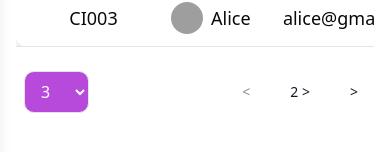
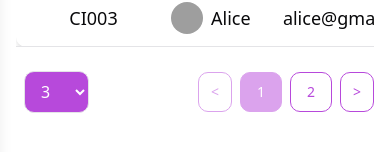
Before and after one commit to NodeKidos/V360_Frontend, a React (Vite) app: page /user in a window 390 px wide. Shown: the part 608-760 px from the top of the page. Built offline with nearby package versions, Linux system fonts and the light colour scheme; grey boxes are pictures that could not be loaded; a web font is replaced by a local one.

Commit message:
pagination updated

```diff
--- a/src/components/ui/Pagination.tsx
+++ b/src/components/ui/Pagination.tsx
@@ -1,6 +1,5 @@
-// Pagination.tsx
 import React from "react";
-import { Button } from "../../components/ui/button"; // Shadcn UI Button
+import { Button } from "../../components/ui/button";
 
 interface PaginationProps {
   currentPage: number;
@@ -20,37 +19,39 @@ const Pagination: React.FC<PaginationProps> = ({
   const totalPages = Math.ceil(totalItems / itemsPerPage);
 
   const handlePreviousPage = () => {
-    if (currentPage > 1) {
-      onPageChange(currentPage - 1);
-    }
+    if (currentPage > 1) onPageChange(currentPage - 1);
   };
 
   const handleNextPage = () => {
-    if (currentPage < totalPages) {
-      onPageChange(currentPage + 1);
-    }
+    if (currentPage < totalPages) onPageChange(currentPage + 1);
   };
 
-  const handlePageClick = (page: number) => {
-    onPageChange(page);
-  };
+  const handlePageClick = (page: number) => onPageChange(page);
 
-  const handleItemsPerPageChange = (event: React.ChangeEvent<HTMLSelectElement>) => {
-    onItemsPerPageChange(Number(event.target.value));
-  };
+  const handleItemsPerPageChange = (e: React.ChangeEvent<HTMLSelectElement>) =>
+    onItemsPerPageChange(Number(e.target.value));
 
-  const pages = [];
-  for (let i = 1; i <= totalPages; i++) {
-    pages.push(i);
-  }
+  // Generate limited desktop range
+  const pageNumbers = [];
+  let start = Math.max(1, currentPage - 1);
+  let end = Math.min(totalPages, currentPage + 1);
+
+  if (start > 1) pageNumbers.push(1);
+  if (start > 2) pageNumbers.push("...");
+
+  for (let i = start; i <= end; i++) pageNumbers.push(i);
+
+  if (end < totalPages - 1) pageNumbers.push("...");
+  if (end < totalPages) pageNumbers.push(totalPages);
 
   return (
-    <div className="flex justify-between items-center mt-4">
+    <div className="flex justify-between items-center mt-4 w-full">
+
       {/* Show items per page */}
       <div className="flex items-center">
         <span className="text-gray-700 hidden sm:block">Show:</span>
         <select
-          className="border rounded-[10px] px-3 py-2 ml-2 bg-[#B749DB] text-white"
+          className="border rounded-[10px] px-3 py-2 ml-2 bg-[#B749DB] text-white cursor-pointer"
           onChange={handleItemsPerPageChange}
           value={itemsPerPage}
         >
@@ -60,52 +61,69 @@ const Pagination: React.FC<PaginationProps> = ({
         </select>
       </div>
 
-      {/* Pagination Buttons */}
+      {/* Pagination */}
       <div className="flex items-center gap-2">
+
+        {/* Previous */}
         <Button
           variant="ghost"
           onClick={handlePreviousPage}
           disabled={currentPage === 1}
-          className="px-4 py-2"
+          className="border border-[#B749DB] rounded-lg px-3 py-2 text-[#B749DB]"
         >
           &lt;
         </Button>
 
-        {/* Mobile view: Only show a few pages */}
-        <div className="hidden sm:flex items-center">
-          {pages.map((page) => (
+        {/* Desktop Page Numbers */}
+        <div className="hidden sm:flex items-center gap-2">
+          {pageNumbers.map((p, idx) =>
+            p === "..." ? (
+              <span key={idx} className="text-[#B749DB] px-2">
+                ...
+              </span>
+            ) : (
               <Button
-              key={page}
-              variant="ghost"
-              onClick={() => handlePageClick(page)}
-              className={`px-4 py-2 mx-1 ${
-                currentPage === page
+                key={idx}
+                onClick={() => handlePageClick(Number(p))}
+                className={`rounded-lg px-4 py-2 border ${currentPage === p
                     ? "bg-[#B749DB] text-white"
-                  : "bg-white text-[#B749DB]"
+                    : "bg-white text-[#B749DB] border-[#B749DB]"
                   }`}
               >
-              {page}
+                {p}
               </Button>
-          ))}
+            )
+          )}
         </div>
 
-        {/* Mobile view: Show ellipsis and navigate to next pages */}
-        <div className="sm:hidden flex items-center">
+        {/* Mobile Pagination */}
+        <div className="sm:hidden flex items-center gap-2">
+
+          {/* Current Page (ACTIVE STYLE) */}
           <Button
-            variant="ghost"
+            className="rounded-lg px-4 py-2 border bg-[#B749DB] text-white border-[#B749DB]"
+            disabled
+          >
+            {currentPage}
+          </Button>
+
+          {/* Next Page (INACTIVE STYLE) */}
+          {currentPage < totalPages && (
+            <Button
               onClick={() => handlePageClick(currentPage + 1)}
-            className="px-4 py-2"
-            disabled={currentPage >= totalPages}
+              className="rounded-lg px-4 py-2 border bg-white text-[#B749DB] border-[#B749DB]"
             >
-            {currentPage + 1} &gt;
+              {currentPage + 1}
             </Button>
+          )}
         </div>
 
+        {/* Next */}
         <Button
           variant="ghost"
           onClick={handleNextPage}
           disabled={currentPage === totalPages}
-          className="px-4 py-2"
+          className="border border-[#B749DB] rounded-lg px-3 py-2 text-[#B749DB] bg-white"
         >
           &gt;
         </Button>
```
Lines whose indentation alone changed are shown as unchanged.
